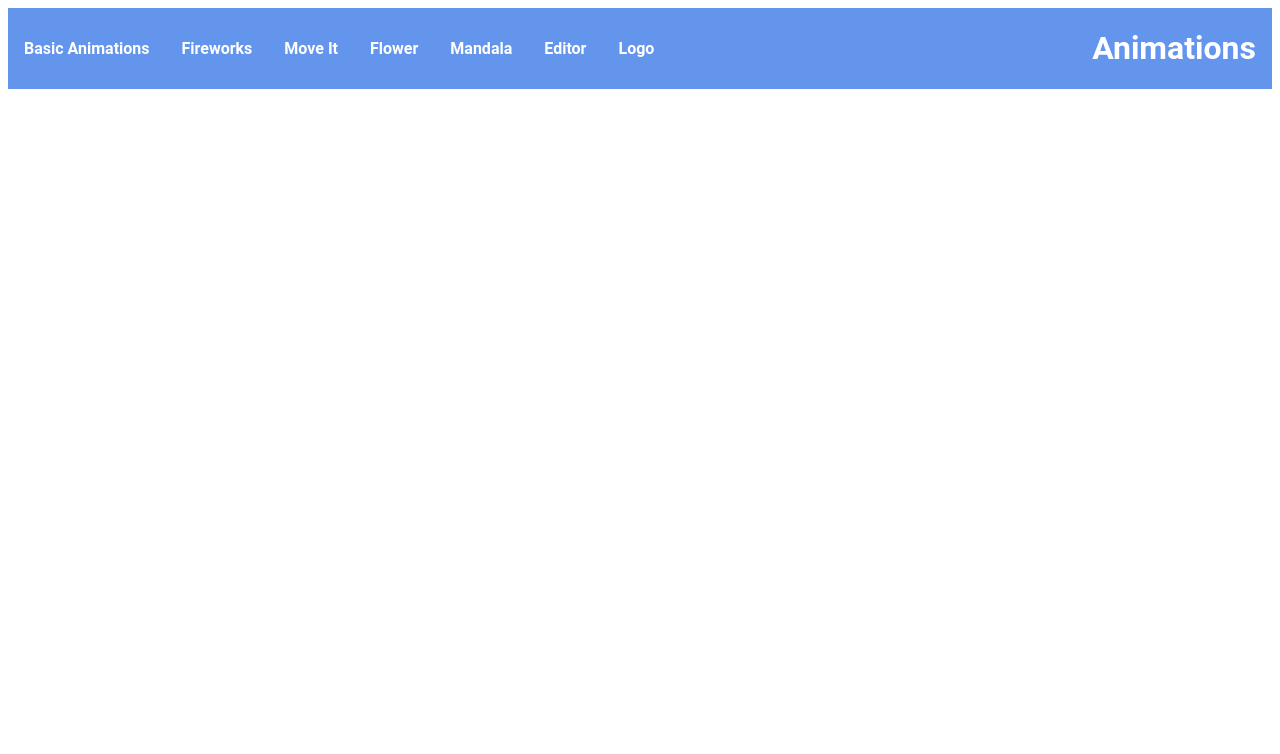
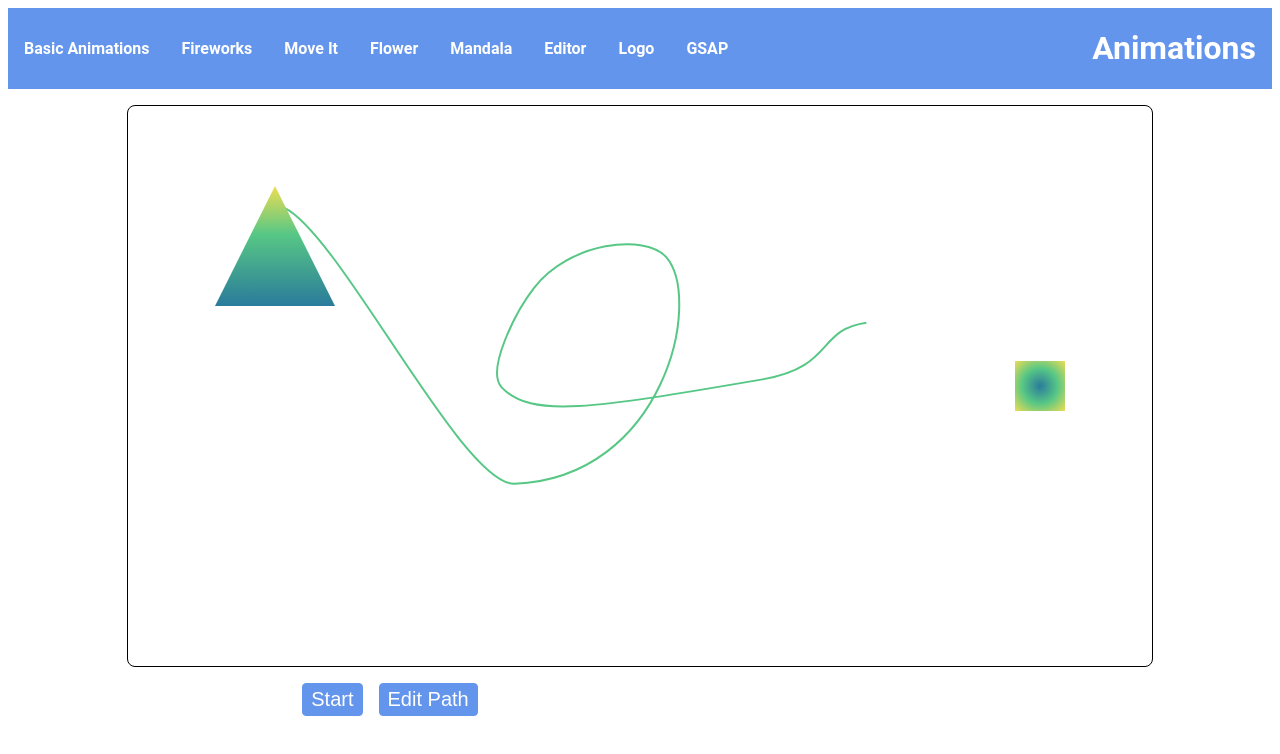
Before and after one commit to steffinchen/svg-animations, an Angular app: page /gsap in a window 1280 px wide. Before the commit this address led to /. Shown: the top 754 px of the page. Built offline with nearby package versions, Linux system fonts and the light colour scheme.

Commit message:
💫 playing around with gsap

```diff
--- a/package.json
+++ b/package.json
@@ -27,6 +27,7 @@
     "@angular/forms": "^20.3.0",
     "@angular/platform-browser": "^20.3.0",
     "@angular/router": "^20.3.0",
+    "gsap": "^3.13.0",
     "rxjs": "~7.8.0",
     "tslib": "^2.3.0"
   },
--- a/src/app/app.html
+++ b/src/app/app.html
@@ -7,6 +7,7 @@
     <a routerLink="/mandala-generator">Mandala</a>
     <a routerLink="/editor">Editor</a>
     <a routerLink="/logo">Logo</a>
+    <a routerLink="/gsap">GSAP</a>
   </div>
   <h1>Animations</h1>
 </header>
--- a/src/app/app.routes.ts
+++ b/src/app/app.routes.ts
@@ -15,5 +15,6 @@ export const routes: Routes = [
   },
   { path: 'editor', loadComponent: () => import('./editor/editor').then((m) => m.Editor) },
   { path: 'logo', loadComponent: () => import('./logo/logo.component').then((m) => m.Logo) },
+  { path: 'gsap', loadComponent: () => import('./gsap/gsap').then((m) => m.Gsap) },
   { path: '', component: BasicAnimations },
 ];
--- /dev/null
+++ b/src/app/gsap/gsap.css
@@ -0,0 +1,42 @@
+.container {
+  display: flex;
+  gap: 16px;
+  flex-direction: column;
+  align-items: center;
+  justify-content: center;
+  padding: 16px;
+}
+
+.canvas {
+  width: 80vw;
+  height: 70vh;
+  border: 1px solid black;
+  border-radius: 8px;
+  display: flex;
+  align-items: center;
+  justify-content: center;
+}
+
+.path {
+  fill: none;
+  stroke: rgba(87, 199, 133, 1);
+  stroke-width: 2px;
+}
+
+.triangle {
+}
+
+.box {
+  height: 50px;
+  width: 50px;
+  background: radial-gradient(
+    circle,
+    rgba(42, 123, 155, 1) 0%,
+    rgba(87, 199, 133, 1) 50%,
+    rgba(237, 221, 83, 1) 100%
+  );
+}
+
+.button-bar {
+  margin-left: -500px;
+}
--- /dev/null
+++ b/src/app/gsap/gsap.html
@@ -0,0 +1,26 @@
+<div class="container">
+  <div class="canvas" id="canvas">
+    <svg width="800" height="400" viewBox="0 0 800 400">
+      <defs>
+        <linearGradient id="blue-green" gradientTransform="rotate(90)">
+          <stop offset="0%" style="stop-color: rgba(237, 221, 83, 1); stop-opacity: 1" />
+          <stop offset="40%" style="stop-color: rgba(87, 199, 133, 1); stop-opacity: 1" />
+          <stop offset="100%" style="stop-color: rgba(42, 123, 155, 1); stop-opacity: 1" />
+        </linearGradient>
+      </defs>
+      <path
+        #path
+        id="path"
+        class="path"
+        d="M69.378,21.862 C125.454,48.672 247.314,299.77 299.685,297.758 449.068,291.943 488.256,113.751 451.203,71.108 430.53,47.307 354.312,55.845 318.877,102.107 300.711,125.765 270.644,184.412 286.656,201.323 316.055,232.359 375.922,222.742 547.498,193.361 619.897,180.912 601.207,143.912 651.351,136.712 "
+      />
+      <polygon points="60,0 120,120 0,120" fill="url(#blue-green)" class="triangle" #triangle />
+    </svg>
+
+    <div class="box" id="box"></div>
+  </div>
+  <div class="button-bar">
+    <button (click)="triggerAnimation()">Start</button>
+    <button (click)="editPath()">Edit Path</button>
+  </div>
+</div>
--- /dev/null
+++ b/src/app/gsap/gsap.ts
@@ -0,0 +1,42 @@
+import { AfterViewInit, Component, ElementRef, ViewChild } from '@angular/core';
+import gsap from 'gsap';
+import { MotionPathPlugin } from 'gsap/MotionPathPlugin';
+import { MotionPathHelper } from 'gsap/MotionPathHelper';
+import { Draggable } from 'gsap/Draggable';
+import { InertiaPlugin } from 'gsap/InertiaPlugin';
+
+@Component({
+  selector: 'app-gsap',
+  imports: [],
+  templateUrl: './gsap.html',
+  styleUrl: './gsap.css',
+})
+export class Gsap implements AfterViewInit {
+  @ViewChild('triangle') triangle!: ElementRef<SVGPolygonElement>;
+  @ViewChild('path') path!: ElementRef<SVGPathElement>;
+  constructor() {
+    gsap.registerPlugin(Draggable, InertiaPlugin, MotionPathPlugin, MotionPathHelper);
+  }
+
+  ngAfterViewInit(): void {
+    Draggable.create('#box', {
+      inertia: true,
+      edgeResistance: 0.75,
+      bounds: '#canvas',
+    });
+  }
+
+  editPath(): void {
+    this.triggerAnimation();
+    MotionPathHelper.create(this.triangle.nativeElement);
+  }
+
+  triggerAnimation(): void {
+    gsap.to('.triangle', {
+      motionPath: { path: '#path', autoRotate: true },
+      duration: 2,
+      ease: 'power1.inOut',
+      autoRotate: 90,
+    });
+  }
+}
```
Also changed, not shown: 1 other file (tests, documents, lock files or other folders).
